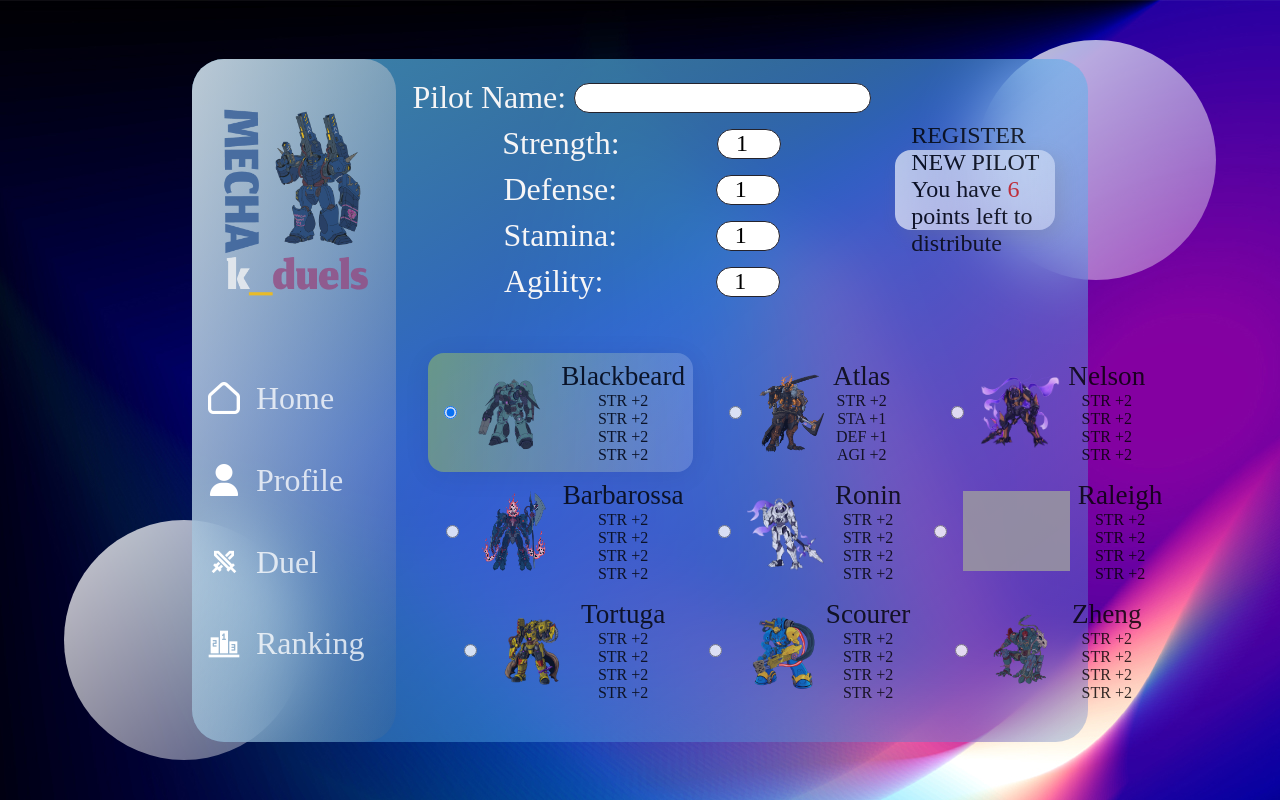
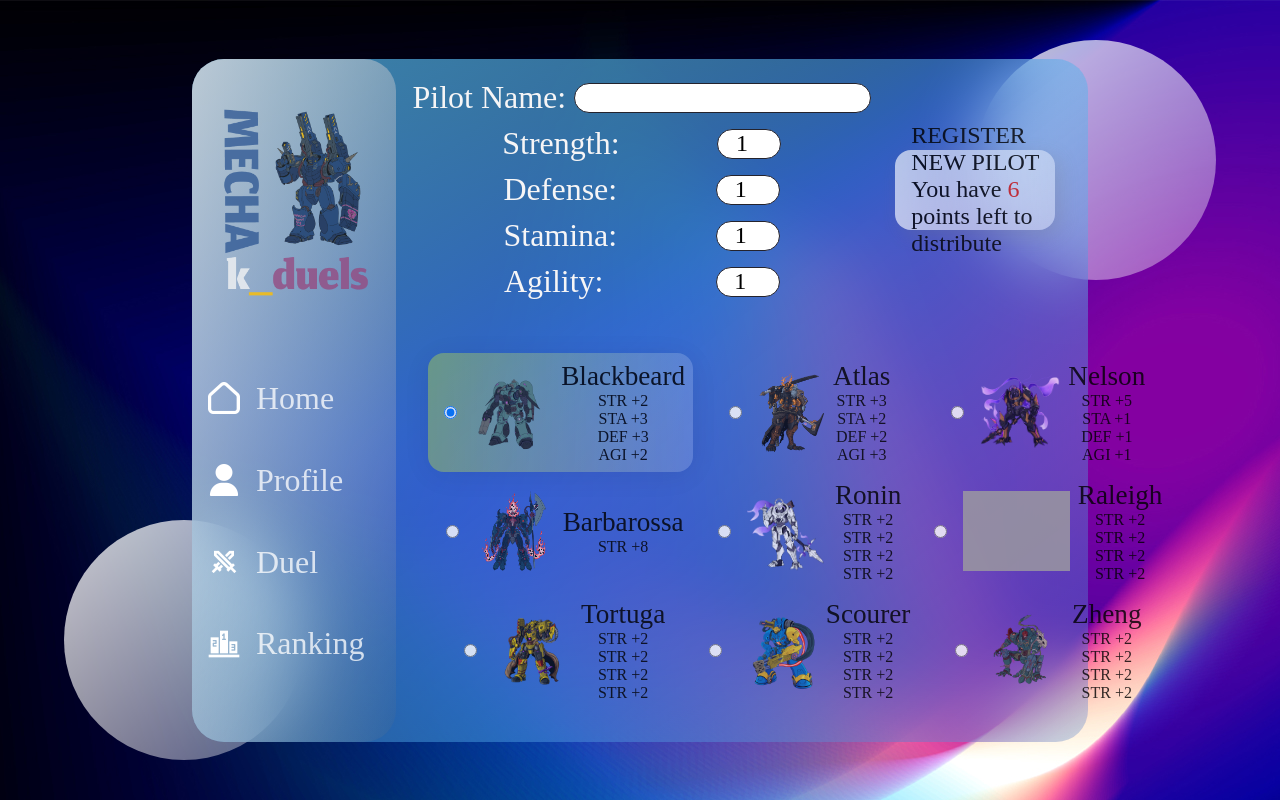
Before and after one commit to cymmGithub/MECHA-k_duels, a website with bundled scripts: page public/html/pilot-configurator.html in a window 1280 px wide. Built offline with nearby package versions, Linux system fonts and the light colour scheme; grey boxes are pictures that could not be loaded; files whose address does not match are found by name; a web font is replaced by a local one.

Commit message:
fixed fight algorithm bug

```diff
--- a/public/html/pilot-configurator.html
+++ b/public/html/pilot-configurator.html
@@ -92,9 +92,9 @@
                                 <div class="name_stats">
                                 <span class="hero-name">Blackbeard</span>
                                     <span>STR +2</span>
-                                    <span>STR +2</span>
-                                    <span>STR +2</span>
-                                    <span>STR +2</span>
+                                    <span>STA +3</span>
+                                    <span>DEF +3</span>
+                                    <span>AGI +2</span>
 
                                 </div>
                         </label>
@@ -105,10 +105,10 @@
                                 <img src="../img/mechs/Atlas.png" class="radio-image">
                                 <div class="name_stats">
                                 <span class="hero-name">Atlas</span>
-                                    <span>STR +2</span>
-                                    <span>STA +1</span>
-                                    <span>DEF +1</span>
-                                    <span>AGI +2</span>
+                                    <span>STR +3</span>
+                                    <span>STA +2</span>
+                                    <span>DEF +2</span>
+                                    <span>AGI +3</span>
 
                                 </div>
                         </label>
@@ -118,10 +118,10 @@
                                 <img src="../img/mechs/Nelson.png" class="radio-image">
                                 <div class="name_stats">
                                 <span class="hero-name">Nelson</span>
-                                    <span>STR +2</span>
-                                    <span>STR +2</span>
-                                    <span>STR +2</span>
-                                    <span>STR +2</span>
+                                    <span>STR +5</span>
+                                    <span>STA +1</span>
+                                    <span>DEF +1</span>
+                                    <span>AGI +1</span>
 
                                 </div>
                         </label>
@@ -131,10 +131,8 @@
                                 <img src="../img/mechs/Barbarossa.png" class="radio-image">
                                 <div class="name_stats">
                                 <span class="hero-name">Barbarossa</span>
-                                    <span>STR +2</span>
-                                    <span>STR +2</span>
-                                    <span>STR +2</span>
-                                    <span>STR +2</span>
+                                    <span>STR +8</span>
+
 
                                 </div>
                         </label>
--- a/records/arena.record.ts
+++ b/records/arena.record.ts
@@ -33,10 +33,12 @@ export class Arena implements ArenaSkirmish {
 
         while (true) {
             this.log.push(`${attacker.pilotName} is attacking ${defender.pilotName}`);
-            if (defender.hasDefense) {
+            if (defender.hasDefense()) {
                 defender.calculateDefenseDamage(attacker, defender, this.log);
             }
+
             defender.calculateRawDamage(attacker, defender, this.log);
+
 
             if (defender.healthPoints <= 0) {
                 this.log.push(`${defender.pilotName} is defeated`);
```
Also changed, not shown: records/pilot.record.ts (+5 -5 lines).
